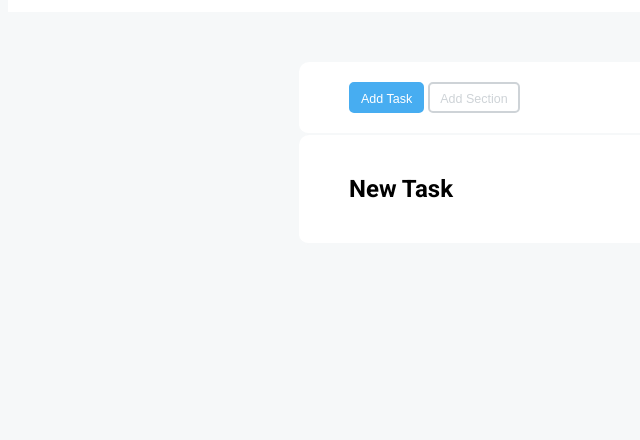
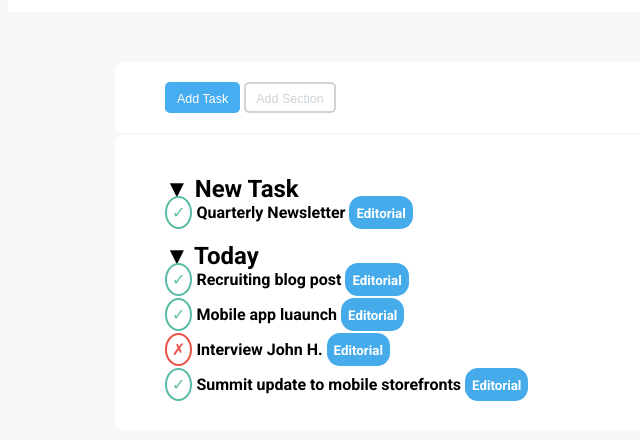
Before and after one commit to salvatoredepaola/html-css-toboolist, a plain HTML site: page index.html in a window 1280 px wide. Shown: the part 96-536 px from the top of the page, without its empty margins (0-640 px from the left). Drawn offline with Linux system fonts and the light colour scheme.

Commit message:
fatto new task

```diff
--- a/css/style.css
+++ b/css/style.css
@@ -25,7 +25,7 @@ h1{
 
 #box {
     background-color: #ffff;
-    width: 50%;
+    width: 1000px;
     padding-top: 20px;
     padding-left: 50px;
     margin: auto;
@@ -38,7 +38,7 @@ h1{
 #box2{
     display: block;
     background-color: #ffff;
-    width: 50%;
+    width: 1000px;
     padding-top: 20px;
     padding-left: 50px;
     margin: auto;
@@ -54,9 +54,6 @@ h1{
     font-size: 15px;
     padding: 5px 10px;
     border: 2px solid #47adf1;
-
-
-
 }
 
 .bottone2 {
@@ -68,3 +65,35 @@ h1{
     color: #ced3d7;
     border: 2px solid #ced3d7;
 }
+
+.check {
+    color: #58bca4;
+    border-radius: 50%;
+    border: 2px solid #58bca4;
+    padding: 5px;
+
+}
+
+p {
+    margin-top: 0;
+}
+
+h2 {
+    margin-bottom: 0;
+}
+
+.blue {
+    background-color: #45abea;
+    color: #ffffff;
+    border-radius: 13px;
+    padding: 7px;
+
+}
+
+.cross {
+    color: #eb5247;
+    border-radius: 50%;
+    border: 2px solid #eb5247;
+    padding: 5px;
+
+}
--- a/index.html
+++ b/index.html
@@ -29,7 +29,15 @@
         </div>
 
         <div id="box2">
-            <h2>New Task</h2>
+            <h2> &#9660 New Task</h2>
+            <p><span class="check">&check;</span>  Quarterly Newsletter <span class="blue"><small>Editorial</small></span></p>
+
+            <h2> &#9660 Today</h2>
+            <p><span class="check">&check;</span>  Recruiting blog post <span class="blue"><small>Editorial</small></span></p>
+            <p><span class="check">&check;</span>  Mobile app luaunch <span class="blue"><small>Editorial</small></span></p>
+            <p><span class="cross">&cross;</span>  Interview John H. <span class="blue"><small>Editorial</small></span></p>
+            <p><span class="check">&check;</span>  Summit update to mobile storefronts <span class="blue"><small>Editorial</small></span></p>
+
         </div>
 
 
```
